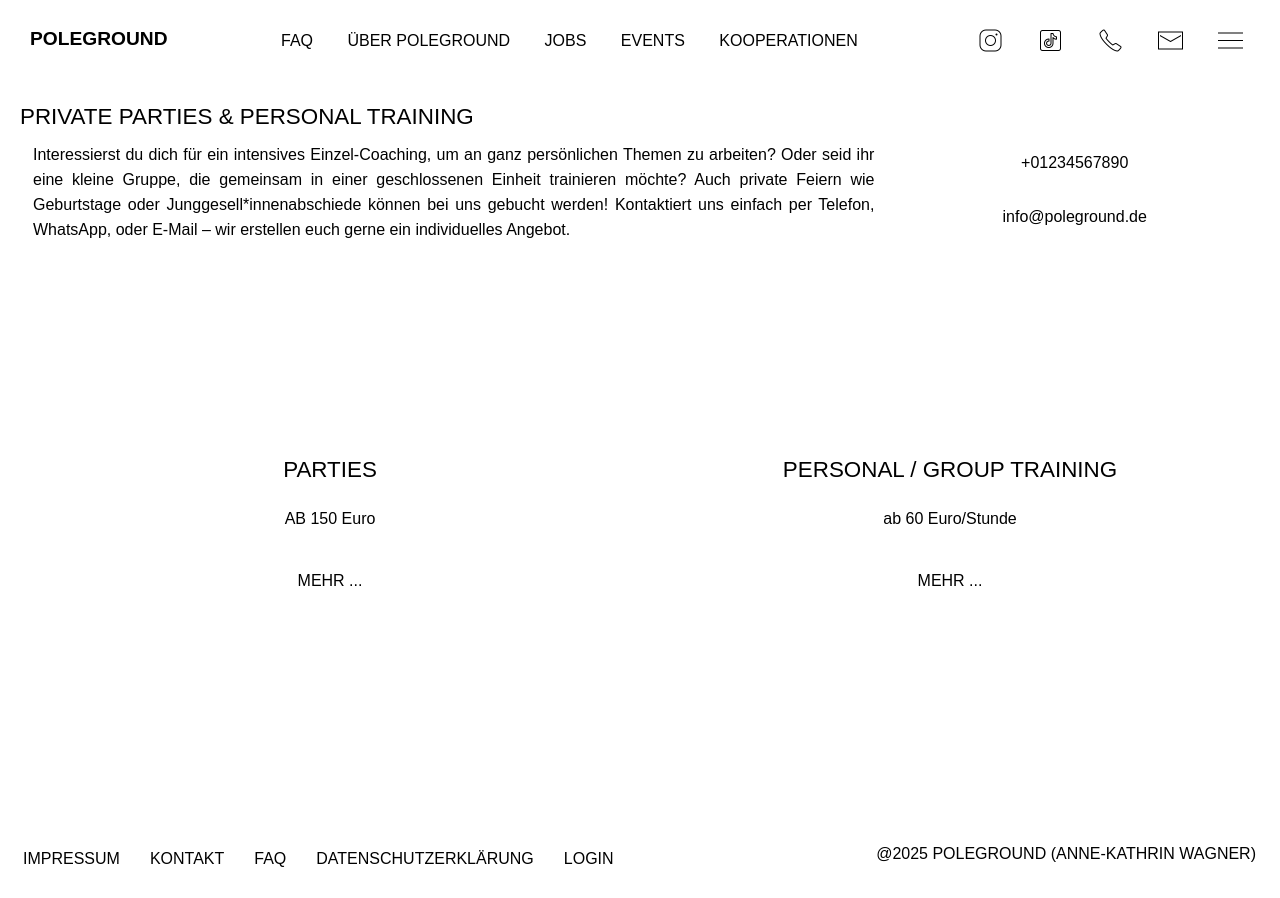
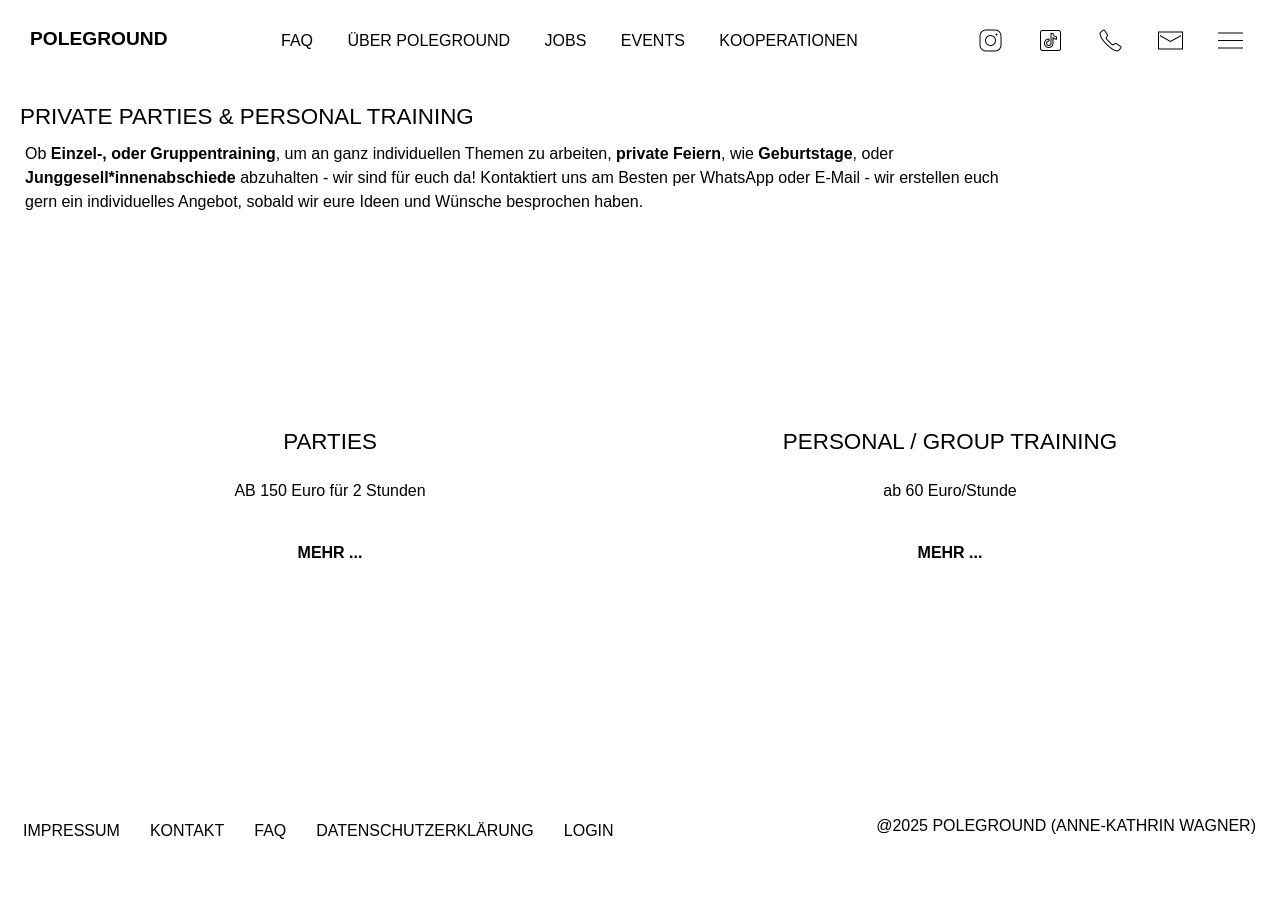
Before and after one commit to anitakath/poleground, a Next.js app: page /poledance/private-parties in a window 1280 px wide. After the commit the page ends 870 px from the top, so only its background shows below. Built offline with nearby package versions, Linux system fonts and the light colour scheme.

Commit message:
UI improvements

```diff
--- a/components/CourseDescription/PriceTable.js
+++ b/components/CourseDescription/PriceTable.js
@@ -78,42 +78,34 @@ const PriceTable = () => {
       }, []); // Abhängigkeit hinzufügen
 
 
-    /*
-    useEffect(() => {
-        const initialOpenStates = {};
-        Object.entries(priceTable).forEach(([category, items]) => {
-            if (items.length > 0) {
-                const firstSubCategory = Object.keys(items[0])[0]; // Nimm die erste Subkategorie
-                initialOpenStates[category] = {
-                    [firstSubCategory]: true, // Setze die erste Subkategorie auf true
-                };
-            }
-        });
-        setOpenSubCategories(initialOpenStates); // Setze den initialen Zustand
-    }, []);*/
 
 
+    const scrollToSectionHandler = (section) => {
+        const element = document.getElementById(section);
+        if (element) {
+          element.scrollIntoView({ behavior: "smooth" });
+        }
+      };
     return (
         <div className={styles.container} id="priceTable">
+            {isModalOpen && <CheckOutModal onClose={closeModal} checkoutData={checkoutData} />}
 
-            {/*} <div className={styles.titleContainer}>
-                <h1 className='text-xl'> PREISE </h1>
-                <div className={styles.buttonsContainers}>
-                    <button onClick={() => scrollToSection('table')} className={styles.buttons}> KURSPLAN</button>
-                    <button onClick={() => scrollToSection('descriptions')}  className={styles.buttons}> KURSBESCHREIBUNGEN </button>
-                    <button onClick={() => scrollToSection('privateParties')}  className={styles.buttons}> PRIVATE PARTIES </button>
-                    <button onClick={() => scrollToSection('workshops')}  className={styles.buttons}> EVENTS </button>
+            <div>
+                <h1 className=' text-center text-xl mb-2'> PREISLISTE </h1>
+                <div className='flex justify-center p-2'>
+                    <button className={styles.navigationBtn} onClick={() => scrollToSection('Erwachsene')}> Erwachsene </button>
+                    <button className={styles.navigationBtn} onClick={() => scrollToSection('Kids and Teens')}> Kids & Teens </button>
                 </div>
-            </div>*/}
-
-            {isModalOpen && <CheckOutModal onClose={closeModal} checkoutData={checkoutData} />}
+            </div>
 
             {Object.entries(priceTable).map(([category, items]) => (
                 <div key={category} className='flex-col'>
-                    <h3>{category}:</h3>
+
+
+                    {/*<h3>{category}:</h3>*/}
                     {items.map((item, index) => (
                         <ul key={index}>
-                            <h2 className='color-black mts-10' id={category}>{category}</h2>
+                            <h2 id={category}> </h2>
                             {Object.entries(item).map(([subCategory, subItems]) => (
                                 <li key={subCategory} className='flex-col'>
                                     <button
--- a/components/CoursePlan/PrivateParties.js
+++ b/components/CoursePlan/PrivateParties.js
@@ -26,38 +26,34 @@ const PrivateParties = () =>{
                 <div className={styles.headerContainer}>
                     <div className={styles.titleContainer}>
                         <h1 className={styles.title}> PRIVATE PARTIES & PERSONAL TRAINING </h1>
-
-                    </div>
-                    <div className={styles.descriptionContainer}>
-                        <p className={`m-2 flex items-center text-justify ${styles.paragraph}`}>
-                            Interessierst du dich für ein intensives Einzel-Coaching, um an ganz persönlichen Themen zu arbeiten?
-                            Oder seid ihr eine kleine Gruppe, die gemeinsam in einer geschlossenen Einheit trainieren möchte?
-                            Auch private Feiern wie Geburtstage oder Junggesell*innenabschiede können bei uns gebucht werden!
-                            Kontaktiert uns einfach per Telefon, WhatsApp, oder E-Mail – wir erstellen euch gerne ein individuelles Angebot.</p>
-                        <div className={styles.contactLinksContainer}>
-                            <p className={styles.contactLink}> +01234567890</p>
-                            <p className={styles.contactLink}> info@poleground.de</p>
-                        </div>
-
                     </div>
 
+                    <div className={styles.descriptionContainer}>
+                        <p className='my-2 w-4/5'>
+                            Ob <strong>Einzel-, oder Gruppentraining</strong>, um an ganz individuellen Themen zu arbeiten,
+                             <strong> private Feiern</strong>, wie <strong>Geburtstage</strong>, oder <strong> Junggesell*innenabschiede </strong> abzuhalten
+                            - wir sind für euch da!
+                            Kontaktiert uns am Besten per WhatsApp oder E-Mail - wir erstellen euch gern ein individuelles Angebot, sobald wir eure Ideen und Wünsche besprochen haben.
+                        </p>
+                    </div>
                 </div>
 
                 <div className={styles.privateInfoContainer}>
                     <div className={`w-full flex-col overflow-scroll  m-2 ${styles.privateInfo}`}>
                         <h1 className={styles.itemTitle}> PARTIES </h1>
-                        <p className={styles.infoParagraph}> AB 150 Euro </p>
+                        <p className={styles.infoParagraph}> AB 150 Euro für 2 Stunden </p>
                         <button className={styles.button} onClick={() => showInfoHandler('parties')}>  {showInfo.parties ? 'WENIGER' : 'MEHR ...'} </button>
                         {showInfo.parties && (
                             <p className={styles.infoParagraph}>
                                 Unsere Pole Party ist genau das Richtige, wenn du nach einem besonderen und sportlichen Event für dich, deinen Freund:innen, oder auch Arbeitskolleg:innen suchst.
                                 Nach einem Sektempfang lernt ihr in 90 Minuten einige grundlegende Techniken an der Stange,
                                 welche wir gern in eine kleine sinnliche, verführerische, oder einfach nur lustige Choreo zusammenfügen.
-                                Neben Poledance bieten wir derzeit auch Flexibility/Yoga an.
+                                Natürlich bleibt dann auch noch Zeit fürs Fotografieren und Filmen - ob privat, oder mit einem Aufpreis durch das Studio organisiert.
+                                Neben Poledance bieten wir auch Floorwork (Dance) und Yoga an.
                                 <br/>
                                 <br/>
-                                <strong>Die maximale Teilnehmeranzahl für Poledance beträgt 5, Yoga, Dance und Flexibility 8.</strong><br/><br/>
-                                Individuelle Wünsche können gerne besprochen werden! Schreibt uns einfach eine <a href="mailto:wagner.annekathirn@gmx.de" className={styles.email}>E-Mail </a> , WhatsApp <strong> +01234567890 </strong>, oder ruft uns an!</p>
+                                <strong>Die maximale Teilnehmeranzahl für Poledance beträgt 10 und für Floorwork und Yoga 15.</strong><br/><br/>
+                                Individuelle Wünsche können gerne besprochen werden! Schreibt uns am Besten eine <a href="mailto:wagner.annekathirn@gmx.de" className={styles.email}>E-Mail </a> , WhatsApp <strong> +01234567890 </strong>. Wir melden uns dann bei dir/euch zurück, um ein geeignetes Programm für euch zu entwickeln. </p>
                         )}
                     </div>
                     <div className={`w-full flex-col h-96 overflow-scroll m-2 ${styles.privateInfo}`}>
@@ -70,8 +66,8 @@ const PrivateParties = () =>{
                                     Möchtest du allein, oder in geschlossener Gesellschaft an einer bestimmten Technik arbeiten und/oder eine eigene Choreo einstudieren? Dich/euch auf einen Wettkampf vorbereiten, oder einfach außerhalb der regulären Trainingszeiten in deinem/eurem Tempo trainieren?
                                     <br/>
                                     <br/>
-                                    <strong>Die maximale Teilnehmeranzahl für Poledance beträgt 6, Arial Silk 6, Yoga, Dance und Flexibility 10.</strong><br/><br/>
-                                    Schreibe uns gern per  <a href="mailto:wagner.annekathirn@gmx.de" className={styles.email}>E-Mail </a> wann und mit wem du gegebenenfalls vorbeikommen möchtest. Nenne uns deine Ideen und Wünsche sowie potentielle Trainerwünsche und wir arbeiten ein individuelles Trainingsprogramm für dich aus.
+                                    <strong>Die maximale Teilnehmeranzahl für Poledance beträgt 10, Arial Silk 5, Arial Hoop 5, Dance, Flexi, Yoga uÄ 15.</strong><br/><br/>
+                                    Schreib(t) uns am Besten per  <a href="mailto:wagner.annekathirn@gmx.de" className={styles.email}>E-Mail </a>, oder WhatsApp <strong>+0234567890</strong>. Wir melden uns dann bei dir/euch zurück, um ein geeignetes Programm für dich/euch zu entwickeln.
 
 
                                 </p>
--- a/components/CoursePlan/PrivateParties.module.css
+++ b/components/CoursePlan/PrivateParties.module.css
@@ -61,17 +61,15 @@
 }
 
 .privateInfo{
-    background-color: rgba(255,255,255, 0.1);
     padding: 10px;
     margin-top:20px;
     display: flex;
     justify-content: center;
     align-items: center;
-    border-bottom: 2px solid var(--softCoral);
-    border-top: 2px solid var(--softCoral);
     transition: 0.2s ease-in-out;
     height: 520px;
     font-family: 'Kumbh Sans', sans-serif;
+    background-color: var(--FLEXIBILITY);
 }
 
 
@@ -94,32 +92,35 @@
 }
 
 .button{
-    border-top: 1px solid var(--secondaryBackground);
-    border-bottom: 1px solid var(--secondaryBackground);
+   font-weight: bolder;
     margin-top: 10px;
     margin-bottom: 5px;
     width: 200px;
     height: 40px;
     cursor: pointer;
-    transition: 0.2s ease-in-out;
+    transition: 0.4s ease-in-out;
 
 }
 
 .button:hover{
-    transform: scale(1.01);
+    transform: scale(1.1);
+    color: var(--primaryFontHover);
 }
 
 
 .email{
     color: var(--secondaryBackground);
     font-size: 1.3rem;
-    margin: 0px 5px;
+    margin-left: 5px;
     transition: 0.2s ease-in-out;
     cursor: pointer;
+    color: var(--primaryFont);
+    cursor: pointer;
+    transition:  0.2s ease;
 }
 
 .email:hover{
-    color: var(--buttonHover);
+    color: var(--primaryFontHover);
 }
 
 @media screen and (max-width: 1200px){
```
Also changed, not shown: components/CourseDescription/PriceTable.module.css (+16 -0 lines).
